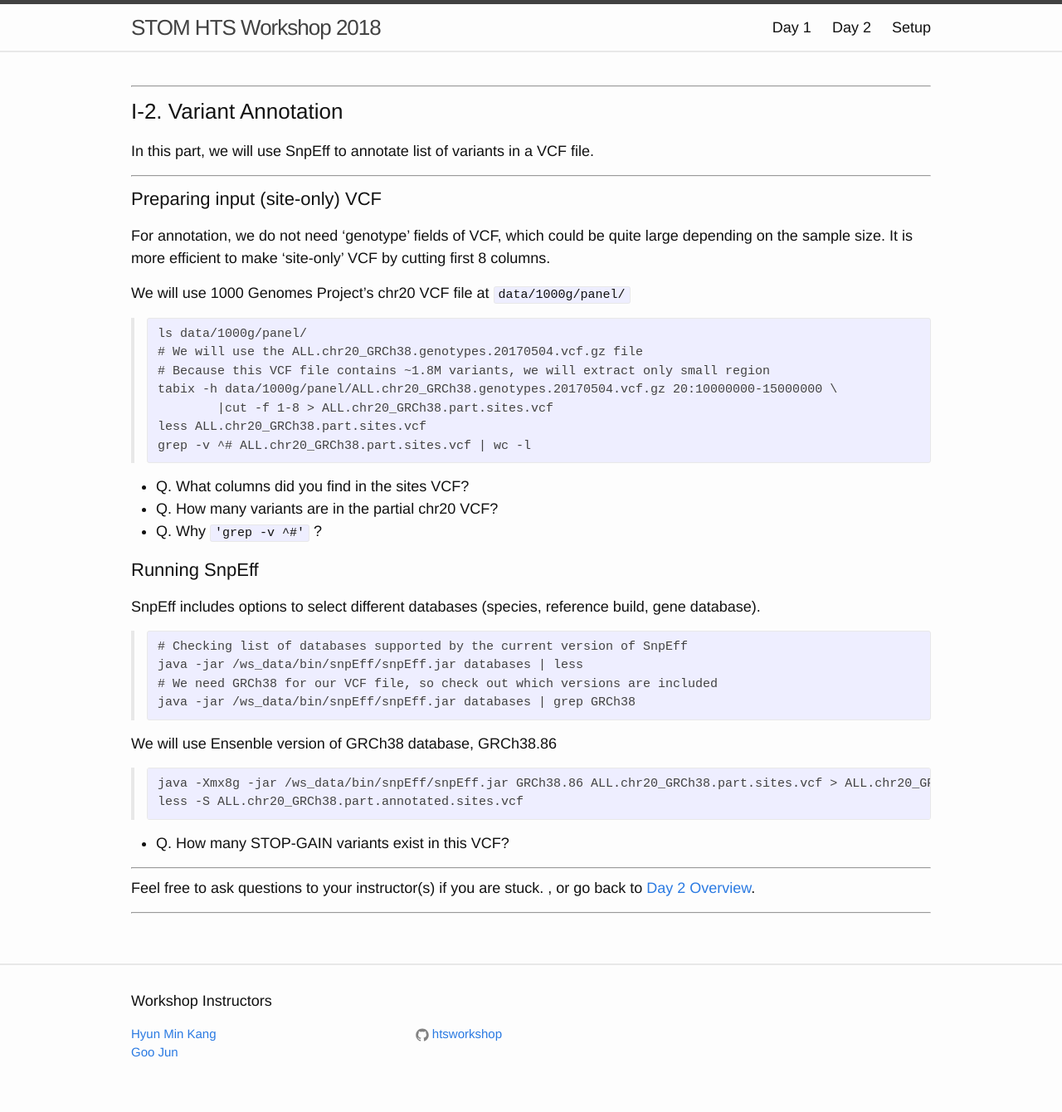
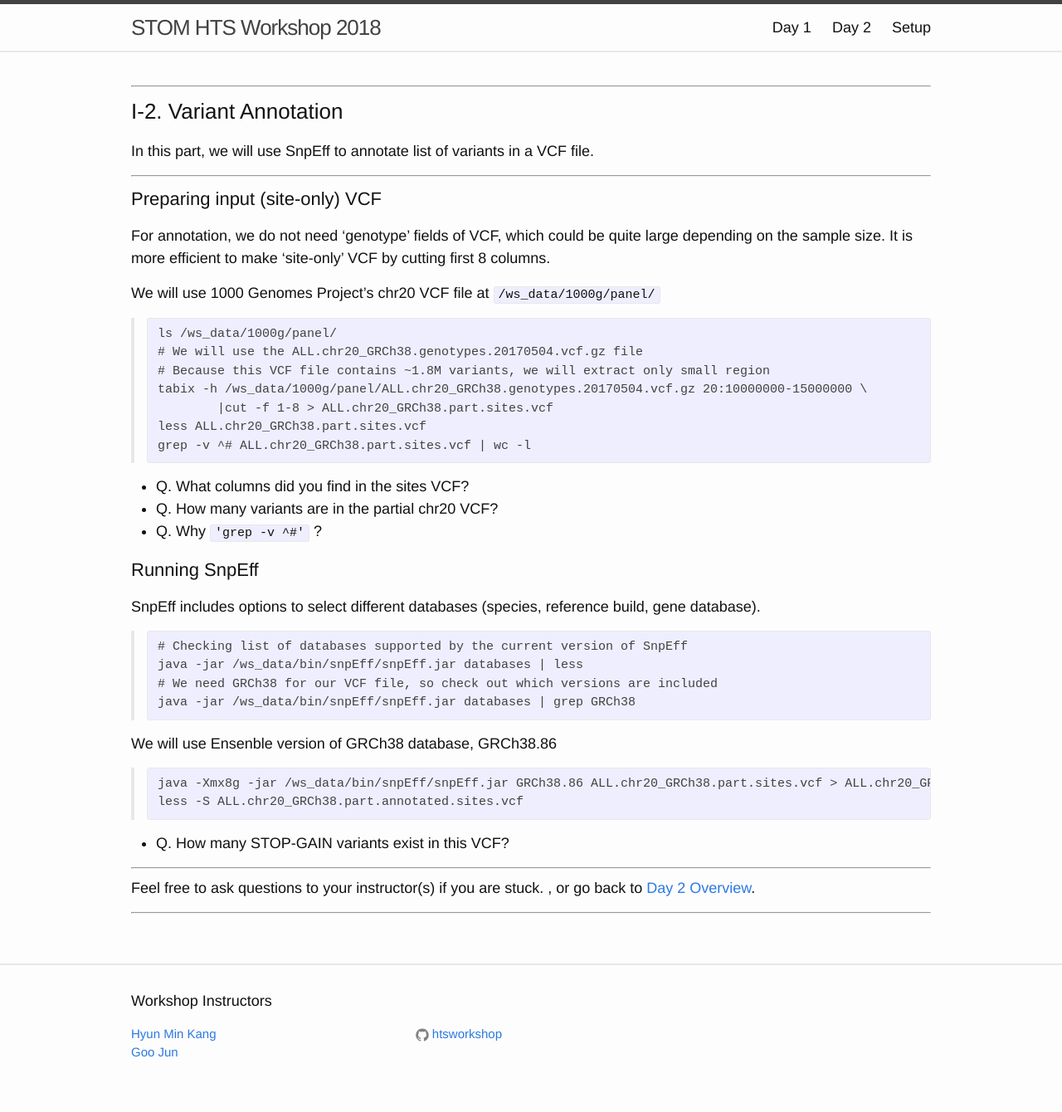
Before and after one commit to htsworkshop/stom-2018, a Jekyll site: the page built from class-material/day2-annotation.md, in a window 1280 px wide. Shown: the whole page at 83% size. Built offline with Jekyll 4.4.1, drawn with Linux system fonts in a browser that asks for light colours.

Commit message:
Fixed a minor bug

````diff
--- a/class-material/day2-annotation.md
+++ b/class-material/day2-annotation.md
@@ -15,13 +15,13 @@ In this part, we will use SnpEff to annotate list of variants in a VCF file.
 For annotation, we do not need 'genotype' fields of VCF, which could be quite large depending on
 the sample size. It is more efficient to make 'site-only' VCF by cutting first 8 columns.
 
-We will use 1000 Genomes Project's chr20 VCF file at ```data/1000g/panel/```
+We will use 1000 Genomes Project's chr20 VCF file at ```/ws_data/1000g/panel/```
 
 > <pre>
-ls data/1000g/panel/
+ls /ws_data/1000g/panel/
 # We will use the ALL.chr20_GRCh38.genotypes.20170504.vcf.gz file
 # Because this VCF file contains ~1.8M variants, we will extract only small region
-tabix -h data/1000g/panel/ALL.chr20_GRCh38.genotypes.20170504.vcf.gz 20:10000000-15000000 \
+tabix -h /ws_data/1000g/panel/ALL.chr20_GRCh38.genotypes.20170504.vcf.gz 20:10000000-15000000 \
 	|cut -f 1-8 > ALL.chr20_GRCh38.part.sites.vcf
 less ALL.chr20_GRCh38.part.sites.vcf
 grep -v ^# ALL.chr20_GRCh38.part.sites.vcf | wc -l</pre>
````
